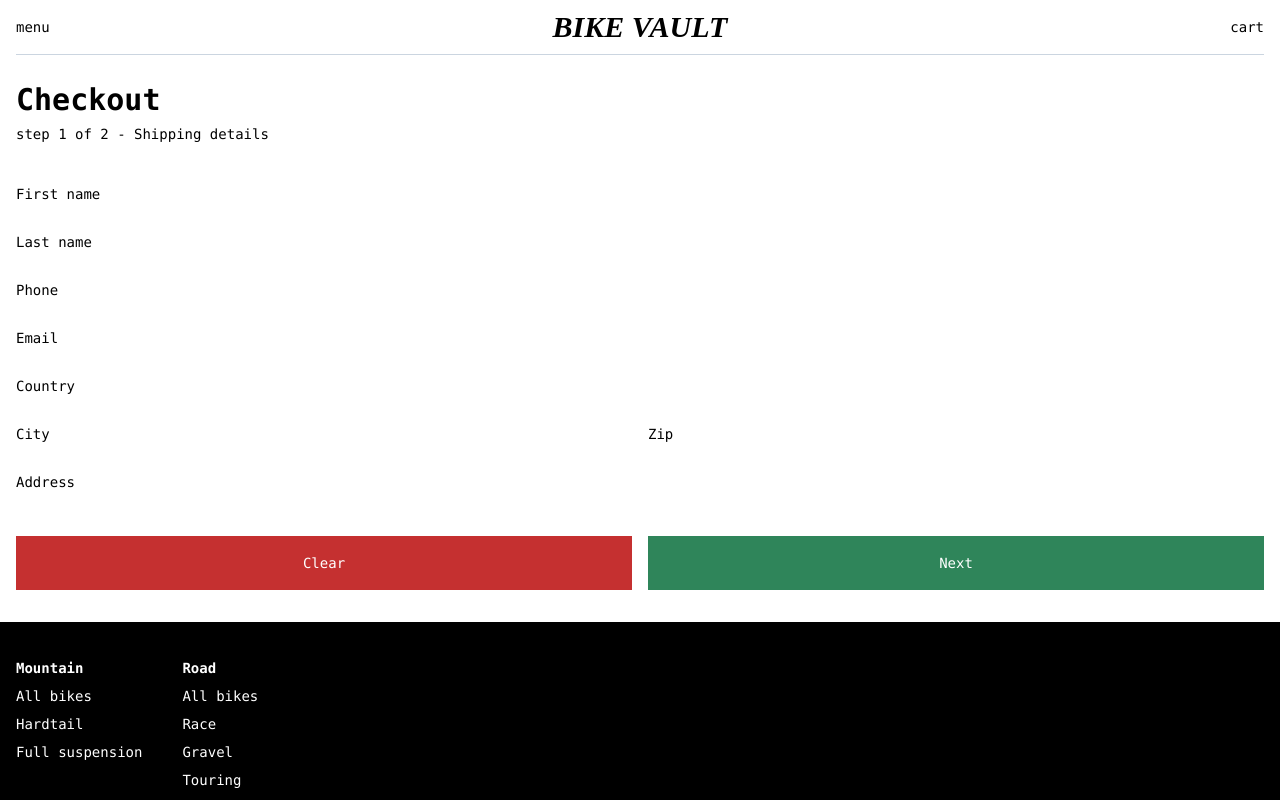
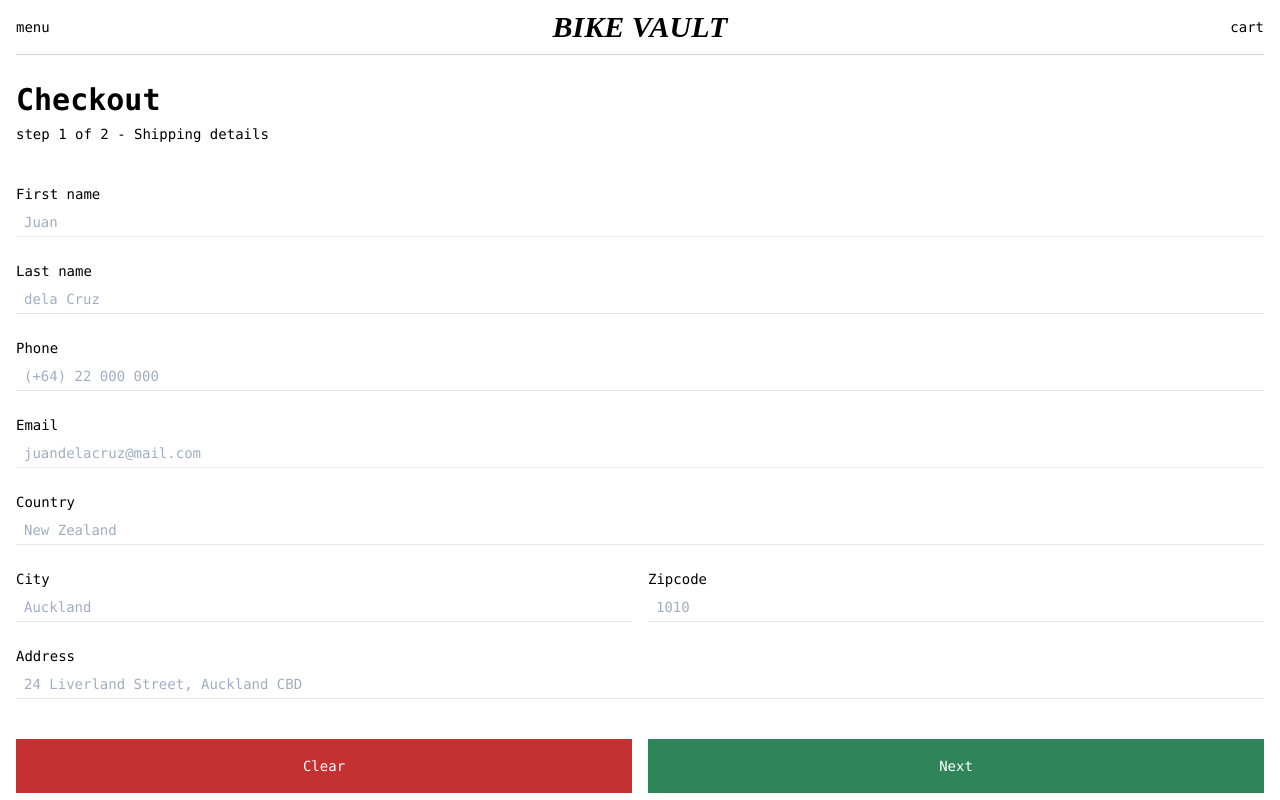
Before and after one commit to jasonvictorio/bike-vault, a React (Create React App) app: page /checkout in a window 1280 px wide. Shown: the top 800 px of the page. Built offline with nearby package versions, Linux system fonts and the light colour scheme.

Commit message:
refactor InputComponent

```diff
--- a/src/components/Input.tsx
+++ b/src/components/Input.tsx
@@ -6,13 +6,16 @@ import { UseFormField } from '../utils'
 type props = UseFormField & {
   label: string
   className?: string
+  placeholder?: string
+  pattern?: string
+  type?: string
 }
 
-const Input = (props: props) => {
+const Input = ({ type = 'text', ...props }: props) => {
   const inputClassName = 'px-2 border-b focus:border-black'
-  const bar = pick(props, ['name', 'value', 'required', 'onChange', 'onBlur', 'placeholder', 'type'])
+  const bar = pick(props, ['name', 'value', 'required', 'onChange', 'onBlur', 'placeholder', 'type', 'pattern'])
   const foo = () => {
-    switch (props.type) {
+    switch (type) {
       case 'text':
         return <input className={inputClassName} {...bar} />
       default:
@@ -21,10 +24,10 @@ const Input = (props: props) => {
   }
 
   return (
-    <div className={`flex flex-col mb-5 ${props.className}`}>
-      <label htmlFor={props.name}>{props.label}</label>
+    <label className={`flex flex-col mb-5 ${props.className}`}>
+      <span>{props.label}</span>
       {foo()}
-    </div>
+    </label>
   )
 }
 
--- a/src/views/Checkout.tsx
+++ b/src/views/Checkout.tsx
@@ -16,21 +16,25 @@ import { Input } from '../components'
 
 const Checkout = (props: RouteComponentProps) => {
   const shippingForm = {
-    firstname: useFormField({ name: 'firstname', placeholder: 'Juan', required: true }),
-    lastname: useFormField({ name: 'lastname', placeholder: 'dela Cruz', required: true }),
-    phone: useFormField({ name: 'phone', placeholder: '(+64) 22 000 0000', required: true }),
-    email: useFormField({ name: 'email', placeholder: 'juandelacruz@mail.com', required: true }),
-    country: useFormField({ name: 'country', placeholder: 'New Zealand', required: true }),
-    city: useFormField({ name: 'city', placeholder: 'Auckland', required: true }),
-    zipcode: useFormField({ name: 'zipcode', placeholder: '1010', required: true }),
-    address: useFormField({ name: 'address', placeholder: '24 Liverpool Street, Auckland CBD', required: true }),
+    firstname: { label: 'First name', placeholder: 'Juan', ...useFormField({ required: true }) },
+    lastname: { label: 'Last name', placeholder: 'dela Cruz', ...useFormField({ required: true }) },
+    phone: { label: 'Phone', placeholder: '(+64) 22 000 000', ...useFormField({ required: true }) },
+    email: { label: 'Email', placeholder: 'juandelacruz@mail.com', ...useFormField({ required: true }) },
+    country: { label: 'Country', placeholder: 'New Zealand', ...useFormField({ required: true }) },
+    city: { label: 'City', placeholder: 'Auckland', ...useFormField({ required: true }) },
+    zipcode: { label: 'Zipcode', placeholder: '1010', ...useFormField({ required: true }) },
+    address: {
+      label: 'Address',
+      placeholder: '24 Liverland Street, Auckland CBD',
+      ...useFormField({ required: true }),
+    },
   }
 
   const paymentForm = {
-    name: useFormField({ name: 'name', placeholder: 'Juan dela Cruz', required: true }),
-    cardNumber: useFormField({ name: 'cardNumber', placeholder: '2222222222', required: true }),
-    valid: useFormField({ name: 'valid', placeholder: '12/34', required: true }),
-    cvv: useFormField({ name: 'cvv', placeholder: '123', required: true }),
+    name: { label: "CardHolder's name", placeholder: 'Juan dela Cruz', ...useFormField({ required: true }) },
+    cardNumber: { label: 'Card number', placeholder: '2222 22222 2222', ...useFormField({ required: true }) },
+    valid: { label: 'Valid until', placeholder: '10/10', ...useFormField({ required: true }) },
+    cvv: { label: 'CVV', placeholder: '123', ...useFormField({ required: true }) },
   }
 
   const [currentStep, setCurrentStep] = useState<1 | 2>(1)
@@ -78,33 +82,33 @@ const Checkout = (props: RouteComponentProps) => {
   )
 }
 
-function ShippingForm(form: { [key: string]: UseFormField }) {
+function ShippingForm(form: { [key: string]: UseFormField & { placeholder: string; label: string; type?: string } }) {
   return (
     <>
       <h1 className='mb-8'>step 1 of 2 - Shipping details</h1>
-      <Input label='First name' {...form.firstname} />
-      <Input label='Last name' {...form.lastname} />
-      <Input label='Phone' {...form.phone} />
-      <Input label='Email' {...form.email} />
-      <Input label='Country' {...form.country} />
+      <Input {...form.firstname} />
+      <Input {...form.lastname} />
+      <Input {...form.phone} />
+      <Input {...form.email} />
+      <Input {...form.country} />
       <div className='grid grid-cols-2 gap-4'>
-        <Input label='City' {...form.city} />
-        <Input label='Zip' {...form.zipcode} />
+        <Input {...form.city} />
+        <Input {...form.zipcode} />
       </div>
-      <Input label='Address' {...form.address} />
+      <Input {...form.address} />
     </>
   )
 }
 
-function PaymentForm(form: { [key: string]: UseFormField }) {
+function PaymentForm(form: { [key: string]: UseFormField & { placeholder: string; label: string; type?: string } }) {
   return (
     <>
       <h1 className='mb-8'>step 2 of 2 - Payment details</h1>
-      <Input label="Cardholder's name" {...form.name} />
-      <Input label='Card number' {...form.cardNumber} />
+      <Input {...form.name} />
+      <Input {...form.cardNumber} />
       <div className='grid grid-cols-2 gap-4'>
-        <Input label='Valid until' {...form.valid} />
-        <Input label='CVV' {...form.cvv} />
+        <Input {...form.valid} />
+        <Input {...form.cvv} />
       </div>
     </>
   )
```
